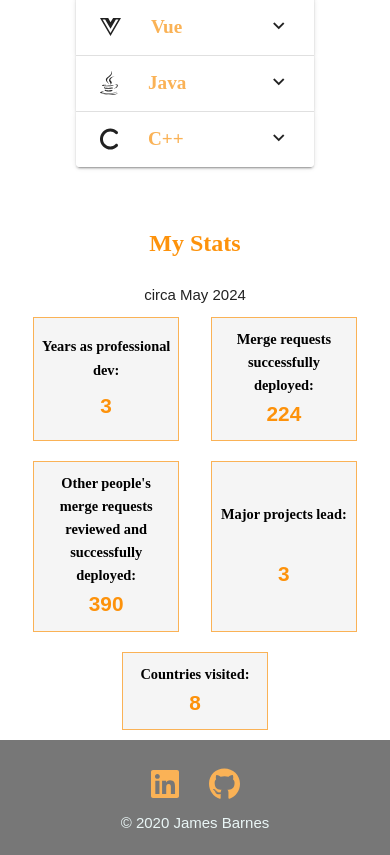
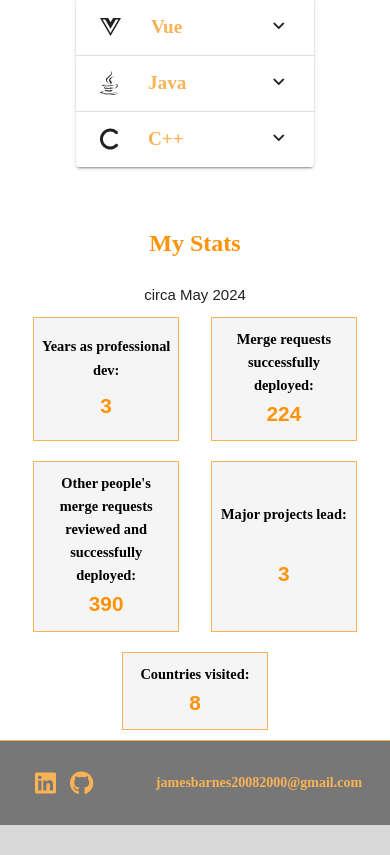
Before and after one commit to JamesBarnes48/PersonalSiteVue, a Vue app: page / in a window 390 px wide. Shown: the part 1841-2696 px from the top of the page. After the commit the page ends 2666 px from the top, so only its background shows below. Built offline with nearby package versions, Linux system fonts and the light colour scheme.

Commit message:
amend footer

```diff
--- a/src/components/Footer.vue
+++ b/src/components/Footer.vue
@@ -6,17 +6,23 @@ export default {
 
 <template>
     <div class="footer-container">
-      <a class="footer-link" href="https://www.linkedin.com/in/james-barnes-6406821b1/"><font-awesome-icon :icon="['fab', 'linkedin']" /></a>
-      <a class="footer-link" href="https://github.com/JamesBarnes48"><font-awesome-icon :icon="['fab', 'github']" /></a>
-      <p>© 2020 James Barnes</p>
+      <div class="links-container">
+        <a class="footer-link" href="https://www.linkedin.com/in/james-barnes-6406821b1/"><font-awesome-icon :icon="['fab', 'linkedin']" /></a>
+        <a class="footer-link" href="https://github.com/JamesBarnes48"><font-awesome-icon :icon="['fab', 'github']" /></a>
+      </div>
+      <h3 class="email-text">jamesbarnes20082000@gmail.com</h3>
     </div>
 </template>
 
 <style scoped>
   .footer-container {
+    display: flex;
+    justify-content: space-around;
+    align-items: center;
     background-color: var(--off-background-hex);
     padding: 20px 0 20px 0;
     color: #EAF6F6;
+    border-top: 1px solid var(--off-main-hex);
   }
 
   .footer-link {
@@ -33,9 +39,20 @@ export default {
     font-weight: bold;
   }
 
-  .spacedText {
-    display: inline;
-    margin-left: 20px;
-    margin-right: 20px;
+  .email-text {
+    color: var(--off-main-hex);
+    font-size: 20px;
   }
+
+  @media (max-width: 600px) {
+    .email-text {
+      font-size: 14px;
+    }
+
+    .footer-link {
+      font-size: 1.5rem;
+      margin: 0 7px 0 7px
+    }
+  }
+
 </style>
--- a/src/views/Home.vue
+++ b/src/views/Home.vue
@@ -240,7 +240,7 @@ export default {
   }
 
   .homepage-section{
-    margin: 5% 10% 0 10%;
+    margin: 5% 10%;
   }
 
   .profile-container{
```
